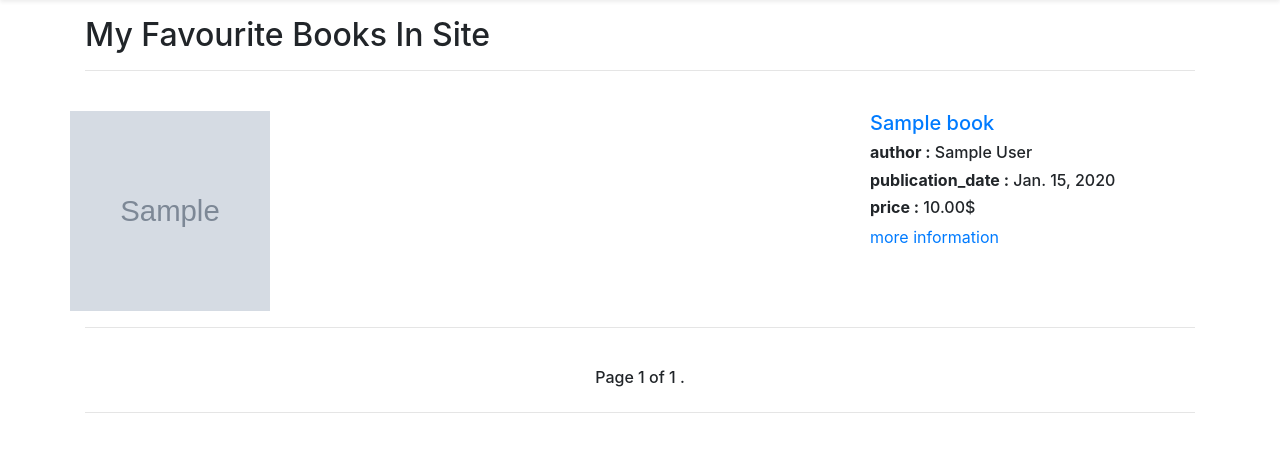
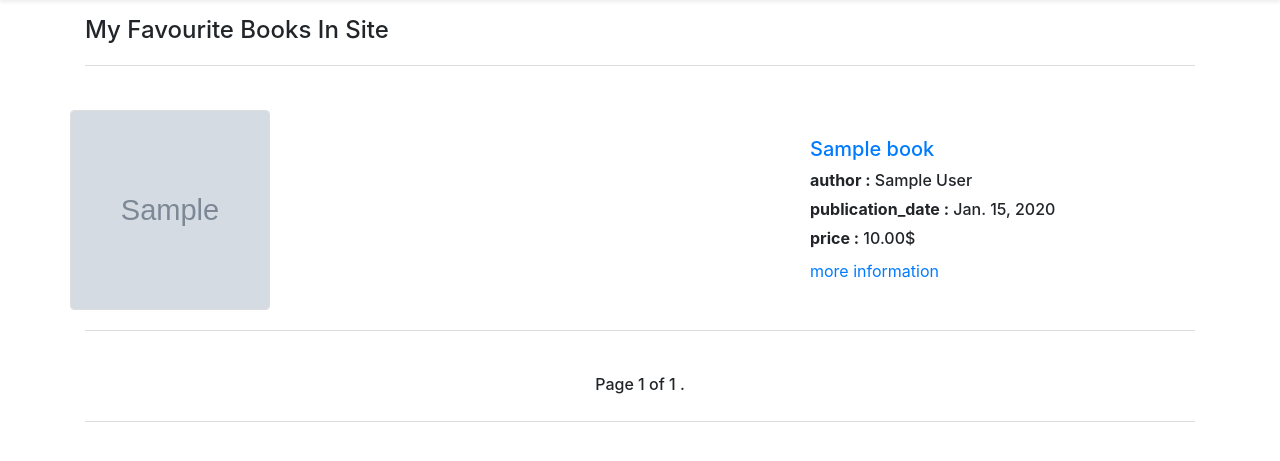
Before and after one commit to AliReza7222/Store, a Django app: page /books/my_fav/ in a window 1280 px wide. Shown: the part 89-550 px from the top of the page. Run offline with Django 4.2, Linux system fonts and the light colour scheme; a user stored in the database is signed in; tables that the repository leaves empty hold one stand-in row (values such as "Sample post"); grey boxes marked "Sample" are stand-in pictures; parts of the project's set-up code (start-up, migrations or seed data) failed here and were passed over; some libraries are stand-ins or nearby versions.

Commit message:
update front end pages

```diff
--- a/static/css/books_fav.css
+++ b/static/css/books_fav.css
@@ -1,3 +1,70 @@
-.right-option{
-    padding-left: 600px;
-}
+  .row {
+    display: flex;
+    align-items: center;
+    margin-bottom: 20px;
+  }
+
+  .bookcover {
+    border: 1px solid #ddd;
+    border-radius: 4px;
+    width: 200px;
+    height: 200px;
+    object-fit: cover;
+    margin-right: 20px;
+  }
+
+  .right-option {
+    flex: 1;
+    margin-left: 500px;
+  }
+
+  .right-option > * {
+    margin-bottom: 10px;
+    margin-left: 20px;
+  }
+
+  h2 {
+    font-size: 24px;
+    margin-bottom: 10px;
+  }
+
+  hr {
+    border: none;
+    border-top: 1px solid #ddd;
+    margin: 20px 0;
+  }
+
+  h5 {
+    font-size: 20px;
+    margin-bottom: 5px;
+  }
+
+  h6 {
+    font-size: 16px;
+    margin-bottom: 5px;
+  }
+
+  a {
+    text-decoration: none;
+  }
+
+  .a_custom:before {
+      content: '';
+      display: block;
+      position: absolute;
+      bottom: -5px;
+      left: 0;
+      width: 100%;
+      height: 3px;
+      background-color: #16B0D3;
+      color:#010992;
+      transform: scaleX(0);
+      transform-origin: left;
+      transition: transform 0.3s ease-in-out;
+      text-decoration: none;
+  }
+
+  .a_custom:hover{
+      color:#5E67F7;
+      text-decoration: none;
+  }
--- a/templates/_base.html
+++ b/templates/_base.html
@@ -26,7 +26,6 @@
     {% block link %}
         <link rel="icon" type="image/x-icon" href="{% static 'img/212807.png' %}">
     {% endblock link %}
-    <script src="{% static 'js/base.js' %}"></script>
   </head>
 <body>
 
@@ -68,10 +67,7 @@
     </div>
 
     <div class="container">{% block content %} {% endblock content %}</div>
-    <!-- JavaScript -->
-    <!-- jQuery first, then Popper.js, then Bootstrap JS -->
-
-    <!-- enter your code jquery and javascript -->
+    {% block script %}{% endblock %}
 
 </body>
 </html>
--- a/templates/about.html
+++ b/templates/about.html
@@ -5,6 +5,7 @@
 
 {% block content %}
 <h2>About Page</h2><hr>
+<div class="alert alert-info" role="alert">
         <p>
             This site is designed for buying and selling or exchanging books with each other .
         </p>
@@ -19,5 +20,5 @@
             This site is a training site and it is located in the repository
             <a href="https://github.com/AliReza7222/Store">here</a> You can help me to improve this site.
         </p>
-
+</div>
 {% endblock content %}
--- a/templates/books/my_fav.html
+++ b/templates/books/my_fav.html
@@ -22,13 +22,13 @@
                    <img src="{{book.cover.url}}" class="bookcover"
                         alt="{{ book.title }}" style="width:200px;height:200px"></a><br>
                    <div class="right-option">
-                       <h5><a href="{{ book.get_absolute_url }}">
+                       <h5><a href="{{ book.get_absolute_url }}" class="a_custom">
                            {{ book.title }}
                        </a></h5>
                        <h6><strong>author :</strong>  {{ book.author }}</h6>
                        <h6><strong>publication_date :</strong>  {{ book.publication_date }}</h6>
                        <h6><strong>price :</strong>  {{ book.price }}$</h6>
-                       <a href="{{ book.get_absolute_url }}">more information</a>
+                       <a href="{{ book.get_absolute_url }}" class="a_custom">more information</a>
                    </div>
                </div><hr><br>
         {% endfor %}
@@ -51,8 +51,9 @@
     </div>
     <hr>
     {% else %}
-        <br>
-        <p>No books have been selected .</p>
+        <div class="alert alert-info" role="alert">
+          <p>No books have been selected .</p>
+        </div>
     {% endif %}
     <br>
 {% endblock content %}
```
Also changed, not shown: templates/books/my_books.html (+18 -4 lines), static/img/rm.png (added). Lines whose indentation alone changed are shown as unchanged.
